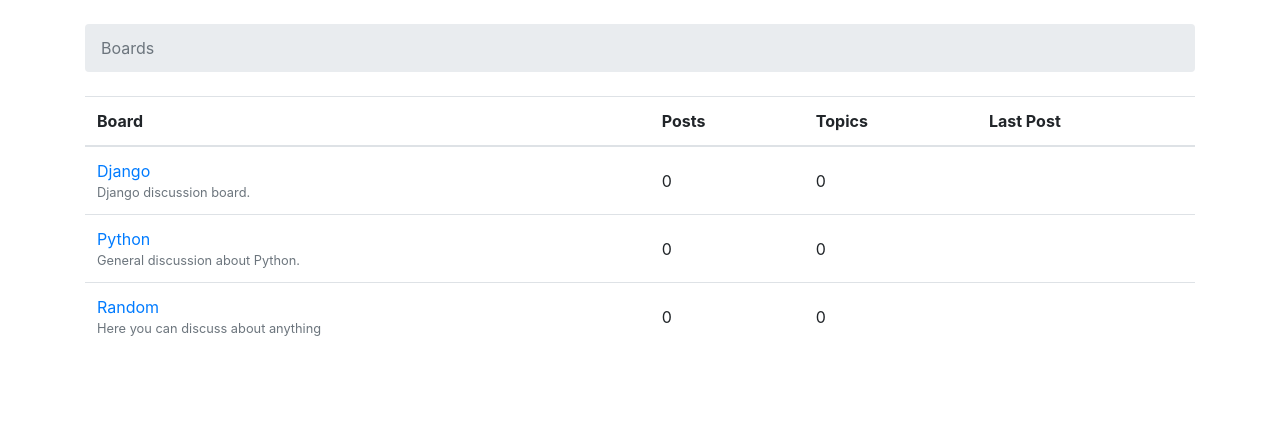
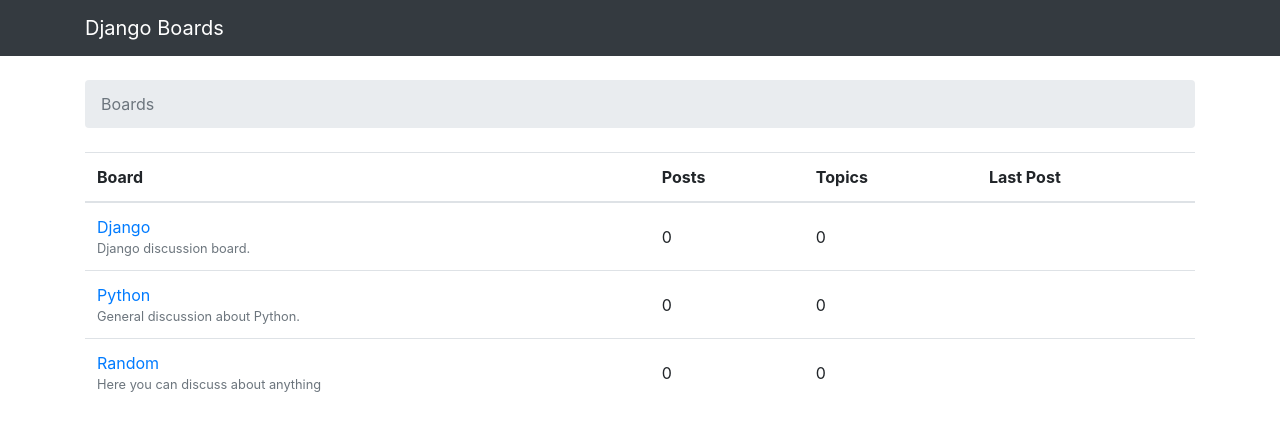
Before and after one commit to rogerokello/simple, a Django app: page / in a window 1280 px wide. Shown: the top 431 px of the page. Run offline with Django 3.2, Linux system fonts and the light colour scheme; data comes from the database, SQL or seed files in the repository; some libraries are stand-ins or nearby versions.

Commit message:
Add navigation bar to base template

```diff
--- a/simple/templates/base.html
+++ b/simple/templates/base.html
@@ -1,11 +1,21 @@
-{% load static %}<!DOCTYPE html>
+{% load static %}
+<!DOCTYPE html>
 <html>
+
 <head>
   <meta charset="utf-8">
   <title>{% block title %}Django Boards{% endblock %}</title>
   <link rel="stylesheet" href="{% static 'css/bootstrap.min.css' %}">
 </head>
+
 <body>
+
+  <nav class="navbar navbar-expand-lg navbar-dark bg-dark">
+    <div class="container">
+      <a class="navbar-brand" href="{% url 'home' %}">Django Boards</a>
+    </div>
+  </nav>
+
   <div class="container">
     <ol class="breadcrumb my-4">
       {% block breadcrumb %}
@@ -15,4 +25,5 @@
     {% endblock %}
   </div>
 </body>
+
 </html>
```
Lines whose indentation alone changed are shown as unchanged.
